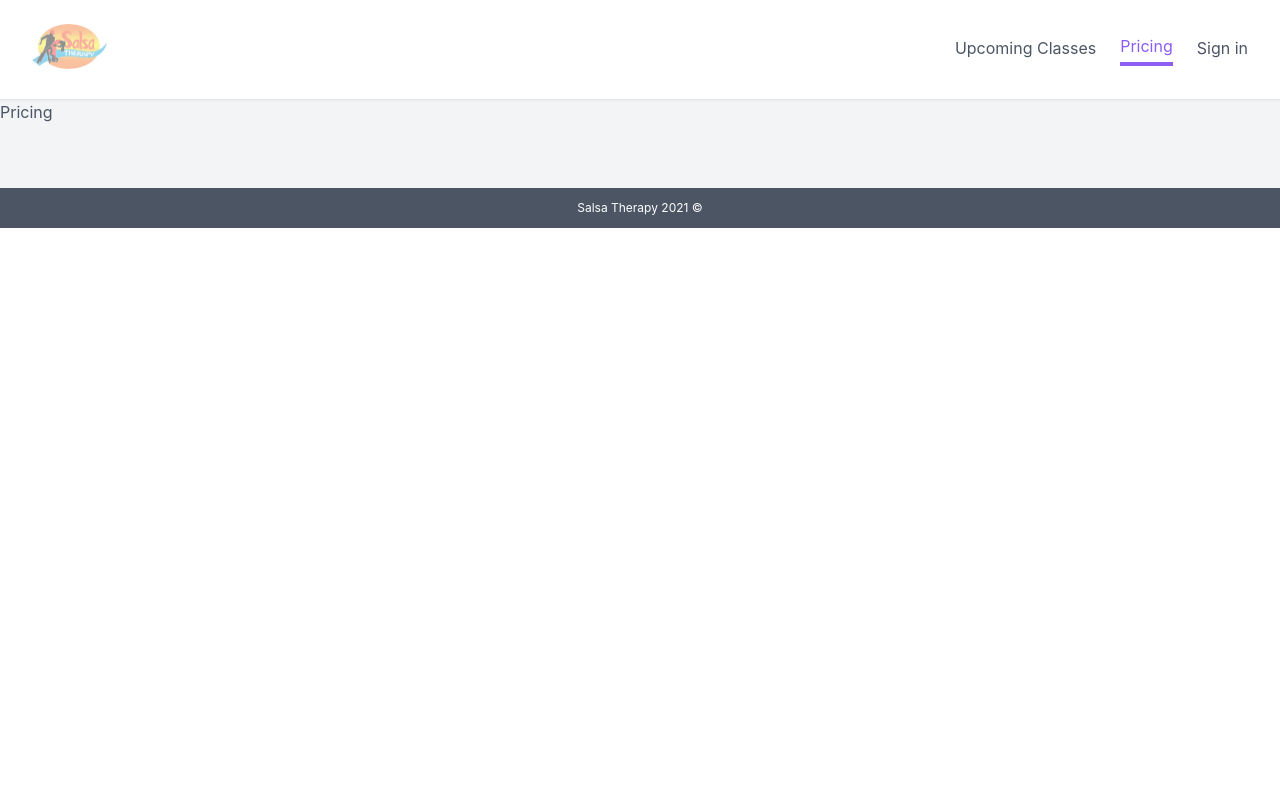
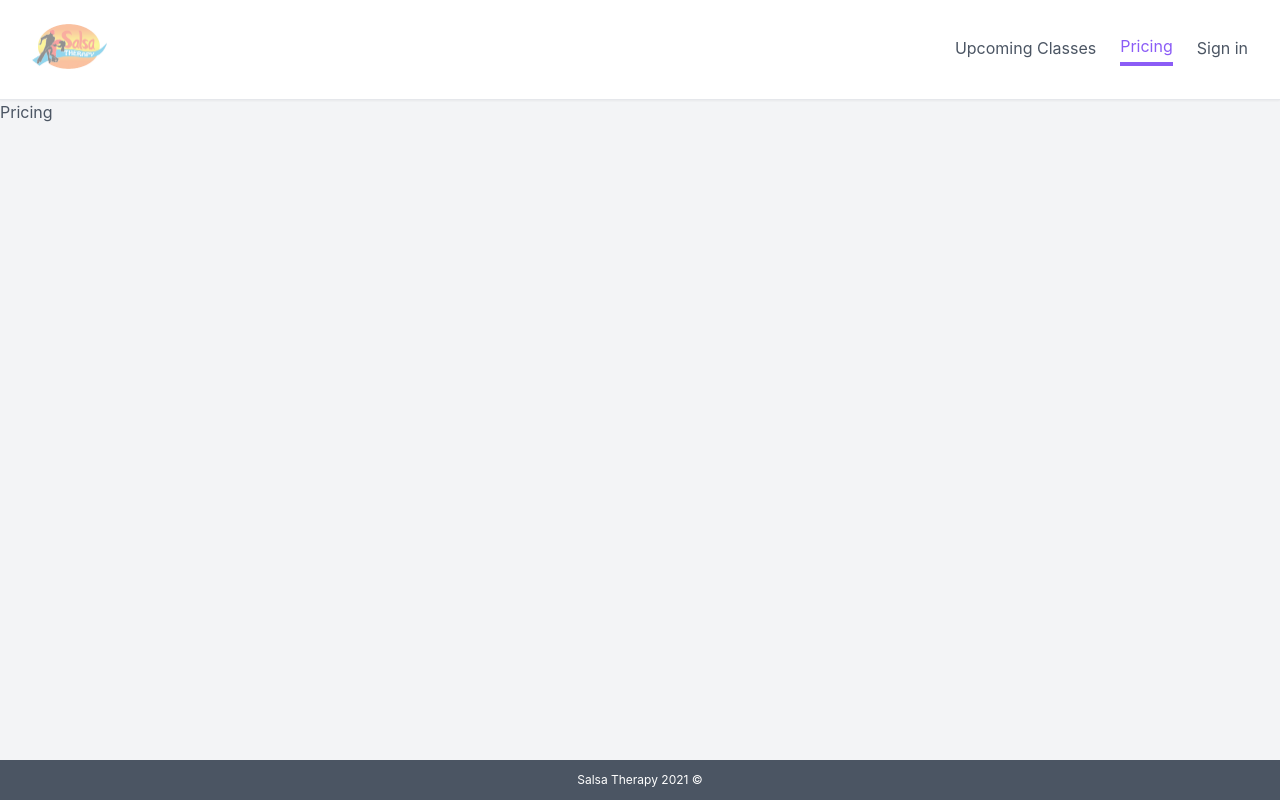
Before and after one commit to malinmalliyawadu/salsa-therapy-booking-system, a Next.js app: page /pricing in a window 1280 px wide. Built offline with nearby package versions, Linux system fonts and the light colour scheme; no server answers.

Commit message:
Fix up layout

```diff
--- a/components/Layout.tsx
+++ b/components/Layout.tsx
@@ -5,17 +5,19 @@ import { Header } from "./Header";
 
 export const Layout: React.FC = ({ children }) => {
   return (
-    <div>
+    <div className="">
       <Head>
         <title>Salsa Therapy</title>
         <meta name="description" content="Generated by create next app" />
         <link rel="icon" href="/favicon.ico" />
       </Head>
 
-      <div className="font-inter antialiased bg-gray-100 text-gray-600">
+      <div className="font-inter antialiased bg-gray-100 text-gray-600 min-h-screen flex flex-col justify-between">
         <Header />
-        {children}
-        <Footer />
+        <div className="flex-1 flex flex-col justify-between">
+          {children}
+          <Footer />
+        </div>
       </div>
     </div>
   );
```
